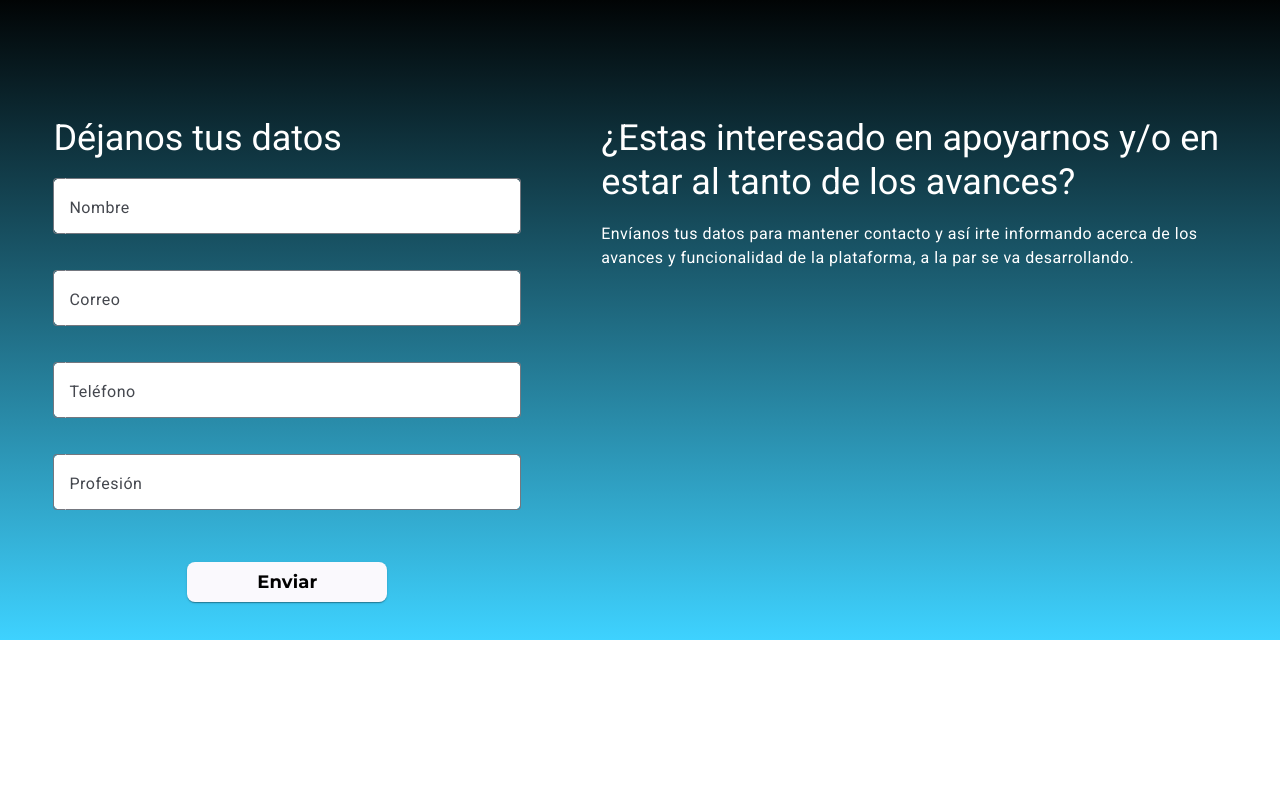
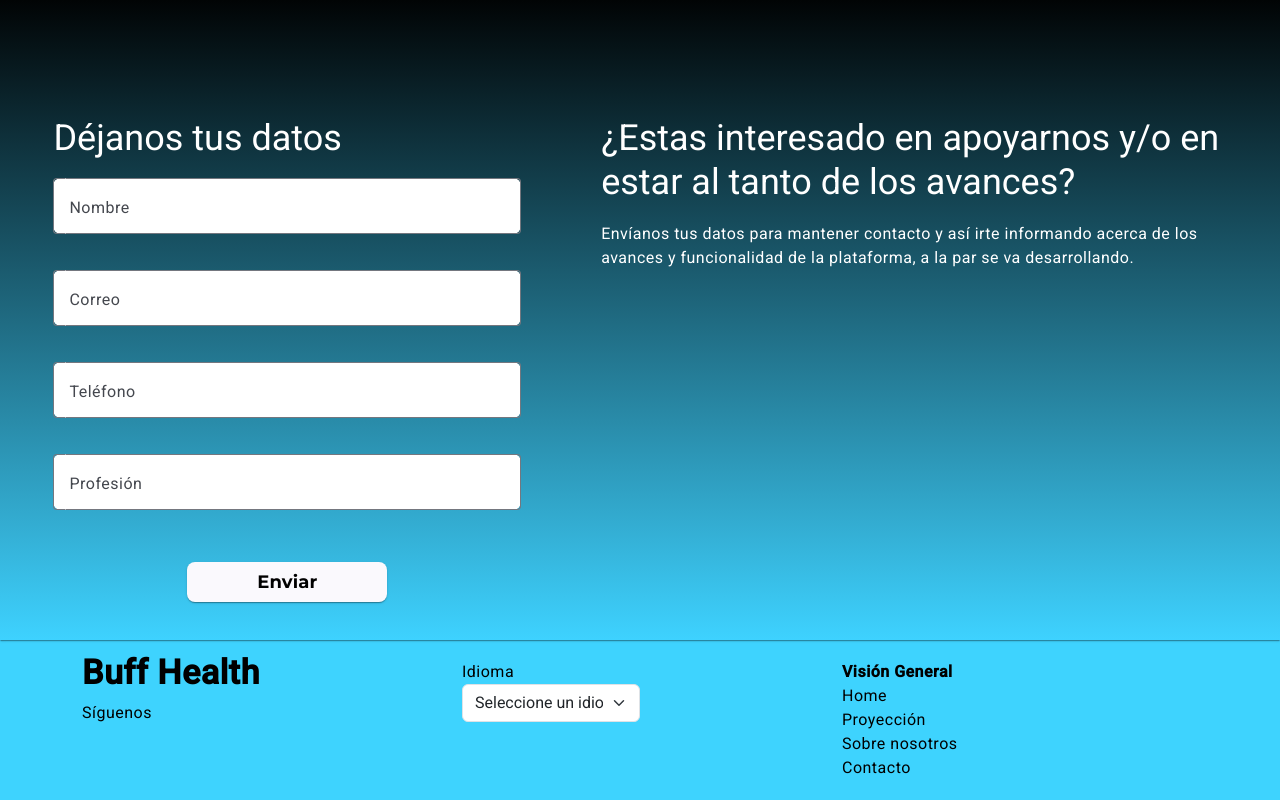
Before and after one commit to hansNeckel/buff-landing, an Angular app: page / in a window 1280 px wide. Shown: the part 2358-3158 px from the top of the page. Before the commit the page ends 2998 px from the top, so only its background shows below. Built offline with nearby package versions, Linux system fonts and the light colour scheme.

Commit message:
footer added

```diff
--- /dev/null
+++ b/src/app/shared/components/footer/footer.component.html
@@ -0,0 +1,54 @@
+<div class="footer">
+    <div class="container">
+        <div class="row">
+
+            <div class="col-sm-4">
+                <div><strong class="brand">Buff Health</strong></div>
+
+
+                <label class="follow">Síguenos</label>
+
+                <div id="iconos" class="d-flex justify-content-start">
+                    <a href="" target="_blank">
+                        <i class="bi bi-linkedin"></i>
+                    </a>
+                    <a href="" target="_blank">
+                        <i class="bi bi-instagram"></i>
+                    </a>
+                    <a href="" target="_blank">
+                        <i class="bi bi-facebook"></i>
+                    </a>
+                    <a href="mailto:example@example.com">
+                        <i class="bi bi-envelope"></i>
+                    </a>
+                </div>
+            </div>
+
+
+
+            <div class="col-sm-4">
+                <div class="form-group">
+                    <div class="col-md-6">
+                        <label>Idioma</label>
+                        <select class="form-select" aria-label="Default select example">
+                            <option selected>Seleccione un idioma</option>
+                            <option value="Ingles">Ingles</option>
+                            <option value="Portugués">Portugués</option>
+                            <option value="Italiano">Italiano</option>
+                        </select>
+                    </div>
+                </div>
+
+            </div>
+
+            <div class="col-sm-4">
+                <strong>Visión General</strong>
+
+                <div>Home</div>
+                <div>Proyección</div>
+                <div>Sobre nosotros</div>
+                <div>Contacto</div>
+            </div>
+        </div>
+    </div>
+</div>
--- /dev/null
+++ b/src/app/shared/components/footer/footer.component.scss
@@ -0,0 +1,35 @@
+.footer {
+    width: 100%;
+    padding: 20px 0;
+    background: linear-gradient(90deg, #3ed3fe 0%, #3ed3fe 100%);
+    color: #000;
+}
+
+.brand {
+    font-size: 34px; /* Ajusta el tamaño según sea necesario */
+    font-weight: bold;
+}
+
+.follow {
+    display: block;
+    margin-top: 10px;
+}
+
+#iconos {
+    display: flex;
+    gap: 10px; /* Ajusta el valor según la separación deseada */
+    margin-top: 10px;
+}
+
+#iconos a {
+    color: #000;
+    text-decoration: none;
+}
+
+#iconos a:hover {
+    color: #007bff;
+}
+
+#iconos i {
+    font-size: 24px;
+}
--- a/src/app/shared/components/layout/layout.component.html
+++ b/src/app/shared/components/layout/layout.component.html
@@ -17,6 +17,10 @@
     <app-contact></app-contact>
 </div>
 
+<div class="col-sm-12">
+    <app-footer></app-footer>
+</div>
+
 
 <!-- div info?? -->
 
--- a/src/app/shared/components/layout/layout.component.ts
+++ b/src/app/shared/components/layout/layout.component.ts
@@ -5,11 +5,12 @@ import { RouterOutlet } from '@angular/router';
 import { HeadlineComponent } from '../headline/headline.component';
 import { BodyLandingComponent } from '../body/body-landing/body-landing.component';
 import { ContactComponent } from '../contact/contact.component';
+import { FooterComponent } from '../footer/footer.component';
 
 @Component({
   selector: 'app-layout',
   standalone: true,
-  imports: [HeaderComponent, SidebarComponent, HeadlineComponent, RouterOutlet, BodyLandingComponent,ContactComponent],
+  imports: [HeaderComponent, SidebarComponent, HeadlineComponent, RouterOutlet, BodyLandingComponent,ContactComponent, FooterComponent],
   templateUrl: './layout.component.html',
   styleUrl: './layout.component.scss'
 })
```
Also changed, not shown: src/app/shared/components/footer/footer.component.ts (added, +12 -0 lines), 1 other file (tests, documents, lock files or other folders).
